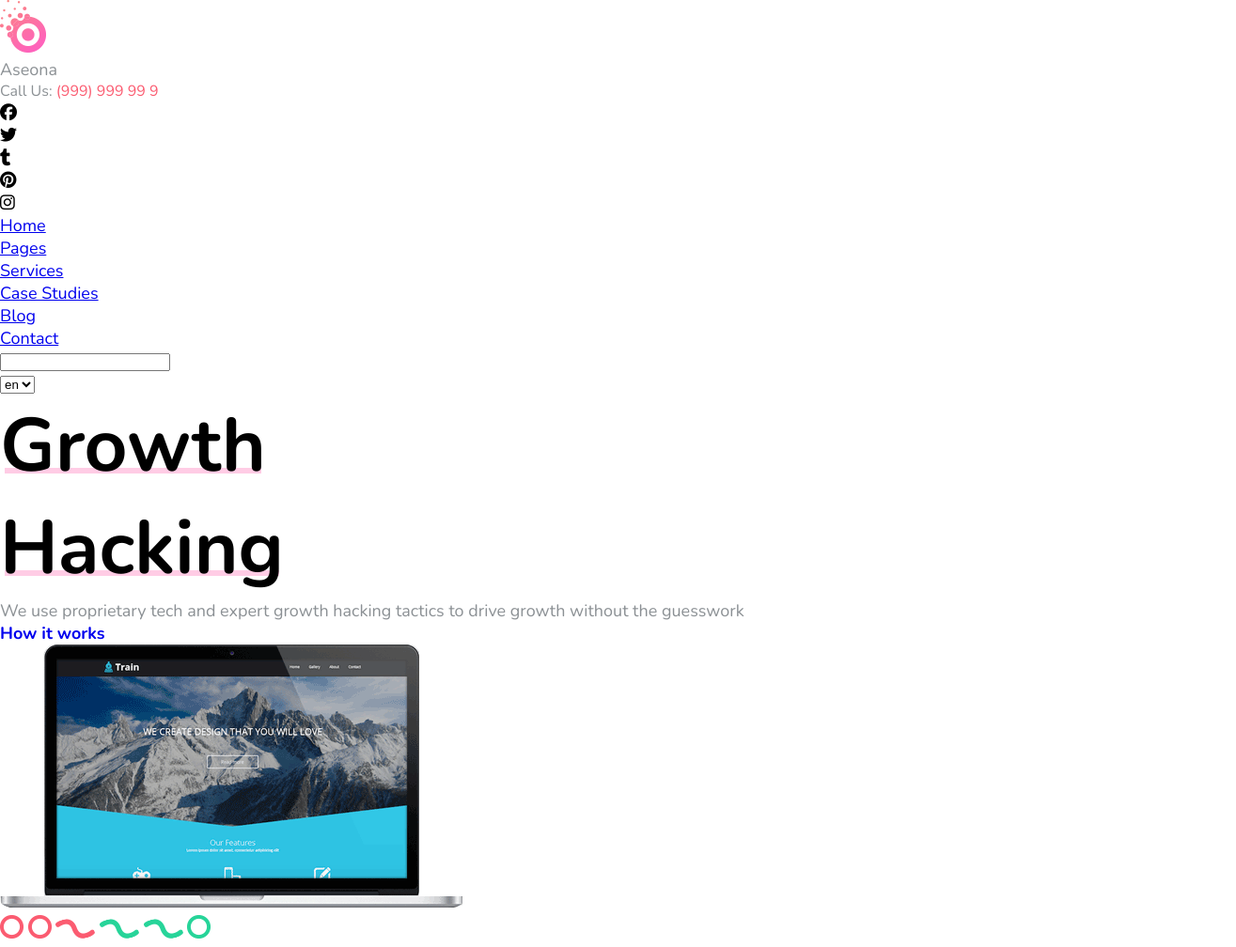
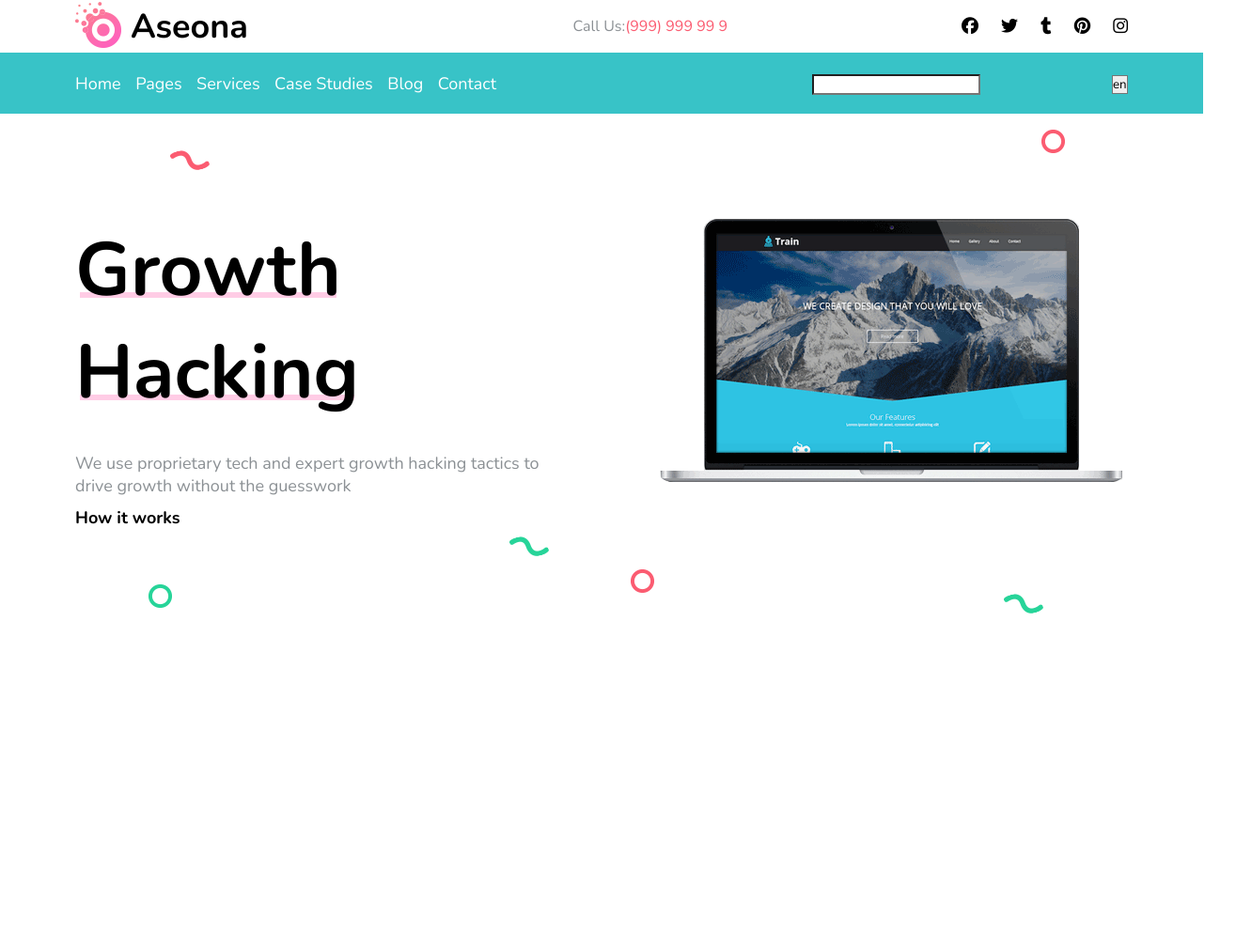
Before and after one commit to arixtty/Aseona-grid-flex-, a plain HTML site: page index.html in a window 1280 px wide. Shown: the top 1008 px of the page at 94% size, 1315 px wide, since content can reach past the window. After the commit the page ends 800 px from the top, so only its background shows below. Drawn offline with nearby package versions, Linux system fonts and the light colour scheme; files that its build step writes are made by us from their sources.

Commit message:
General layout

```diff
--- a/index.html
+++ b/index.html
@@ -16,7 +16,8 @@
 </head>
 
 <body>
-    <header class="header u-grid-width">
+    <div class="container">
+        <header class="header">
 
             <div class="logo">
                 <img src="img/logo.png" alt="logo image" class="logo__img">
@@ -40,9 +41,8 @@
             </div>
         </header>
 
-    <nav class="navigation">
-
-        <div class="u-grid-width">
+        <nav class="navigation container-narrow">
+            <div class="navigation__center">
                 <ul class="navigation__list">
                     <li class="navigation__list-item"><a href="#" class="navigation__list-link">Home</a></li>
                     <li class="navigation__list-item"><a href="#" class="navigation__list-link">Pages</a></li>
@@ -66,13 +66,13 @@
             </div>
         </nav>
 
+
         <main class="main">
 
             <section class="intro">
 
-            <div class="u-grid-width">
+
                     <div class="intro__content">
-
                         <h1 class="heading-primary"><span class="heading-primary--underlined">Growth</span><br><span
                                 class="heading-primary--underlined">Hacking</span></h1>
 
@@ -93,9 +93,9 @@
                     <img src="img/bg-small-image-3.png" alt="decorative image" class="intro__pattern-4">
                     <img src="img/bg-small-image-3.png" alt="decorative image" class="intro__pattern-5">
                     <img src="img/bg-small-image-4.png" alt="decorative image" class="intro__pattern-6">
-            </div>
+
             </section>
-
+            <!--
             <section class="welcome">
                 <div class="row">
 
@@ -103,7 +103,8 @@
                         <h2 class="heading-secondary"><span
                                 class="heading-secondary--underlined">Welcome&nbsp;to&nbsp;Aseona</span><br><span
                                 class="heading-secondary--underlined">Digital&nbsp;Marketing</span></h2>
-                    <p class="welcome__text">Having worked with hundreds of companies from small businesses to Fortune
+                        <p class="welcome__text">Having worked with hundreds of companies from small businesses to
+                            Fortune
                             1000’s,
                             we understand your pain points. We also understand we aren’t the right agency for every
                             business. We
@@ -113,15 +114,18 @@
                         <div class="welcome__features">
                             <div class="welcome__feature">
                                 <h3 class="heading-tertiary">Clean Designs</h3>
-                            <p class="welcome__feature-text">Lorem, ipsum dolor sit amet consectetur adipisicing elit.
-                                Repudiandae, cupiditate deserunt. Earum asperiores in aliquam eos culpa quidem ipsa rem.
+                                <p class="welcome__feature-text">Lorem, ipsum dolor sit amet consectetur adipisicing
+                                    elit.
+                                    Repudiandae, cupiditate deserunt. Earum asperiores in aliquam eos culpa quidem ipsa
+                                    rem.
                                 </p>
                             </div>
 
                             <div class="welcome__feature">
                                 <h3 class="heading-tertiary">Amazing Features</h3>
                                 <p class="welcome__feature-text">
-                                Excepteur sint occaecat cupidatat non proident sunt in culpa qui officia deserunt mollit
+                                    Excepteur sint occaecat cupidatat non proident sunt in culpa qui officia deserunt
+                                    mollit
                                     anim id
                                     est
                                     laborum.
@@ -147,7 +151,8 @@
                             </div>
 
                             <div class="badge welcome__badge welcome__badge--3">
-                            <div class="badge-info"><span class="badge-digit">40+</span><span class="badge-text">Awards
+                                <div class="badge-info"><span class="badge-digit">40+</span><span
+                                        class="badge-text">Awards
                                         Win</span>
                                 </div>
                             </div>
@@ -197,7 +202,8 @@
                         <div class="card-1 services__card">
                             <div class="services__badge">Splash</div>
                             <h3 class="heading-tertiary">SEO Services</h3>
-                        <p class="services__text">Lorem ipsum dolor sit amet consectetur adipisicing elit. Ea distinctio
+                            <p class="services__text">Lorem ipsum dolor sit amet consectetur adipisicing elit. Ea
+                                distinctio
                                 illum
                                 ullam. Consequatur.</p>
                         </div>
@@ -207,7 +213,8 @@
                         <div class="card-1 services__card">
                             <div class="services__badge">Splash</div>
                             <h3 class="heading-tertiary">Social Media</h3>
-                        <p class="services__text">Lorem ipsum dolor sit amet consectetur, adipisicing elit. Ipsam aut
+                            <p class="services__text">Lorem ipsum dolor sit amet consectetur, adipisicing elit. Ipsam
+                                aut
                                 laboriosam, quaerat harum dolores aliquam a.</p>
                         </div>
                     </div>
@@ -239,7 +246,8 @@
                         <div class="card-1 services__card">
                             <div class="services__badge">Splash</div>
                             <h3 class="heading-tertiary">Email Marketing</h3>
-                        <p class="services__text">Lorem, ipsum dolor sit amet consectetur adipisicing elit. Deserunt.
+                            <p class="services__text">Lorem, ipsum dolor sit amet consectetur adipisicing elit.
+                                Deserunt.
                             </p>
                         </div>
                     </div>
@@ -391,7 +399,8 @@
                             <div class="reviews__story--caption">John Miller<span>CEO</span></div>
 
                             <p class="reviews__story--text">
-                            &ldquo;Lorem ipsum dolor sit amet consectetur adipisicing elit. Eveniet dignissimos eaque
+                                &ldquo;Lorem ipsum dolor sit amet consectetur adipisicing elit. Eveniet dignissimos
+                                eaque
                                 vitae
                                 et, iste aperiam dolor, nulla laudantium, est sunt incidunt.&rdquo;
                             </p>
@@ -407,7 +416,8 @@
                             <div class="reviews__story--caption">Mary Smith<span>Manager</span></div>
 
                             <p class="reviews__story--text">
-                            &ldquo;Lorem, ipsum dolor sit amet consectetur adipisicing elit. Fuga illum impedit totam
+                                &ldquo;Lorem, ipsum dolor sit amet consectetur adipisicing elit. Fuga illum impedit
+                                totam
                                 aperiam neque
                                 at aspernatur, molestias incidunt expedita.&rdquo;
                             </p>
@@ -424,7 +434,8 @@
                             <p class="reviews__story--text">
                                 &ldquo;Lorem ipsum dolor sit, amet consectetur adipisicing elit. Eos, sequi. Aipisicing
                                 elit.
-                            Cumque natus, laudantium iste dolor quas illo qui iusto, esse, cupiditate saepe ex.&rdquo;
+                                Cumque natus, laudantium iste dolor quas illo qui iusto, esse, cupiditate saepe
+                                ex.&rdquo;
                             </p>
                         </div>
                     </div>
@@ -440,7 +451,8 @@
                         <input type="email" placeholder="Email:*">
                         <input type="tel" placeholder="Phone*">
                         <select name="service" id="service">
-                        <option value="placeholder" disabled selected hidden>What kind of serveice do you want?</option>
+                            <option value="placeholder" disabled selected hidden>What kind of serveice do you want?
+                            </option>
                             <option value="seo">SEO Optimization</option>
                             <option value="webdev">Web Development</option>
                         </select>
@@ -513,8 +525,10 @@
                     </form>
                 </div>
             </section>
+        -->
         </main>
 
+        <!--
         <footer class="footer">
             <div class="footer__info">
                 <div class="row">
@@ -525,7 +539,8 @@
                         </div>
 
                         <div class="contacts-phone"><span class="contacts-phone__number">(999) 999 99 9</span></div>
-                    <address class="footer__address">arkady.kuznetsov@example.ii</br>38 Nice Street, Good Sate</address>
+                        <address class="footer__address">arkady.kuznetsov@example.ii</br>38 Nice Street, Good Sate
+                        </address>
 
                         <ul class="contacts-social">
                             <li class="contacts-social__btn"><a href="#"><i class="fab fa-facebook"></i></a></li>
@@ -557,9 +572,12 @@
                                     <ul class="footer__list">
                                         <li class="footer__link"><a class="footer__link" href="#">SEO Services</a></li>
                                         <li class="footer__link"><a class="footer__link" href="#">Social Media</a></li>
-                        <li class="footer__link"><a class="footer__link" href="#">SEO Case Studies</a></li>
-                        <li class="footer__link"><a class="footer__link" href="#">PPC Case Studies</a></li>
-                        <li class="footer__link"><a class="footer__link" href="#">Social Media Case Studies</a></li>
+                                        <li class="footer__link"><a class="footer__link" href="#">SEO Case Studies</a>
+                                        </li>
+                                        <li class="footer__link"><a class="footer__link" href="#">PPC Case Studies</a>
+                                        </li>
+                                        <li class="footer__link"><a class="footer__link" href="#">Social Media Case
+                                                Studies</a></li>
                                     </ul>
                             </div>
 
@@ -568,12 +586,17 @@
                                     Latest Twitter
                                 </h3>
 
-                    <p class="footer__tweet"><span class="footer__tweet--author">@Whatever</span> Lorem ipsum dolor sit
+                                <p class="footer__tweet"><span class="footer__tweet--author">@Whatever</span> Lorem
+                                    ipsum
+                                    dolor sit
                                     amet
                                     consectetur adipisicing elit. Quia, porro?</p>
-                    <p class="footer__tweet"><span class="footer__tweet--author">@Whichever</span> Lorem ipsum, dolor
+                                <p class="footer__tweet"><span class="footer__tweet--author">@Whichever</span> Lorem
+                                    ipsum,
+                                    dolor
                                     sit
-                        amet consectetur adipisicing elit. Ipsa provident similique quibusdam pariatur inventore
+                                    amet consectetur adipisicing elit. Ipsa provident similique quibusdam pariatur
+                                    inventore
                                     eligendi?
                                 </p>
 
@@ -587,14 +610,17 @@
                     <li class="footer__link footer__byline-link"><a class="footer__link" href="#">Contacts</a></li>
                     <li class="footer__link footer__byline-link"><a class="footer__link" href="#">Terms of use</a></li>
                     <li class="footer__link footer__byline-link"><a class="footer__link" href="#">Privacy</a></li>
-                <li class="footer__link footer__byline-link"><a class="footer__link" href="#">Environmental Policy</a></li>
+                    <li class="footer__link footer__byline-link"><a class="footer__link" href="#">Environmental
+                            Policy</a>
+                    </li>
                 </ul>
             </div>
 
-    </footer>
+        </footer> -->
+    </div>
 
-    <script src="https://code.jquery.com/jquery-3.4.1.min.js"
-        integrity="sha256-CSXorXvZcTkaix6Yvo6HppcZGetbYMGWSFlBw8HfCJo=" crossorigin="anonymous"></script>
+    <script src="https://code.jquery.com/jquery-3.4.1.slim.min.js"
+        integrity="sha256-pasqAKBDmFT4eHoN2ndd6lN370kFiGUFyTiUHWhU7k8=" crossorigin="anonymous"></script>
 
     <script type="text/javascript" src="plugins/slick/slick.min.js"></script>
 
--- a/sass/base/_grid.scss
+++ b/sass/base/_grid.scss
@@ -0,0 +1,15 @@
+.container {
+  display: grid;
+  grid-template-columns: [full-start] 1fr [center-start] repeat(4, [col-start] minmax(min-content, 28rem) [col-end]) [center-end] 1fr [full-end];
+}
+
+.container-narrow {
+  display: grid;
+  grid-template-columns: 1fr repeat(4, minmax(min-content, 28rem)) 1fr;
+}
+
+.main {
+  grid-column: 1 / -1;
+  display: grid;
+  grid-template-columns: [full-start] 1fr [center-start] repeat(4, [col-start] minmax(min-content, 28rem) [col-end]) [center-end] 1fr [full-end];
+}
--- a/sass/components/_contacts.scss
+++ b/sass/components/_contacts.scss
@@ -2,16 +2,20 @@
     font-size: 1.6rem;
 
     &__cta {
-		display: inline-block;
+
 	}
 
 	&__number {
-		display: inline-block;
+
         color: #fb5c71;
 	}
 }
 
 .contacts-social {
+  list-style: none;
+  display: flex;
+  justify-content: space-between;
+	flex: 0 1 30%;
 
 	&__btn {
 
--- a/sass/components/_logo.scss
+++ b/sass/components/_logo.scss
@@ -17,3 +17,20 @@
 		transform: translateY(-50%);
 	}
 } */
+
+.logo {
+	display: flex;
+	align-items: center;
+	flex: 1 1 auto;
+
+	&__img {
+		margin-right: 1rem;
+		position: relative;
+		top: -.5rem;
+	}
+
+	&__text {
+		font-size: 3.6rem;
+		font-weight: 700;
+		color: #000;}
+}
--- a/sass/layout/_header.scss
+++ b/sass/layout/_header.scss
@@ -1,10 +1,17 @@
 .header {
+  grid-column: center-start / center-end;
+  grid-row: 1 / 2;
+  display: flex;
+  justify-content: space-between;
 
-	&__contacts {
+  &__contacts {
+	display: flex;
+	justify-content: space-between;
+	align-items: center;
+	flex: 1 1 auto;
+  }
 
-	}
-
-	&__contacts-phone {
-
-	}
+  &__contacts-phone {
+	display: flex;
+  }
 }
--- a/sass/layout/_navigation.scss
+++ b/sass/layout/_navigation.scss
@@ -52,3 +52,54 @@
   }
 }
  */
+
+.navigation {
+  grid-column: 1 / -1;
+  grid-row: 2/3;
+
+  padding: 2rem 0;
+  background: #38c3c7;
+
+  &__center {
+    grid-column: 2 / 6;
+    grid-row: 2 / 3;
+    display: flex;
+    justify-content: space-between;
+  }
+
+ &__list {
+    display: flex;
+    align-items: center;
+    justify-content: space-between;
+    list-style: none;
+    flex: 0 1 40%;
+  }
+
+  &__list-link:link,
+  &__list-link:visited {
+    color: #fff;
+    text-decoration: none;
+  }
+
+  &__form {
+    display: flex;
+    justify-content: space-between;
+    flex: 0 1 30%;
+  }
+
+  &__form-search {
+    input {
+      font-family: inherit;
+      outline: none;
+      appearance: none;
+    }
+  }
+
+  &__form-list {
+    select {
+      font-family: inherit;
+      outline: none;
+      appearance: none;
+    }
+  }
+}
--- a/sass/pages/home.scss
+++ b/sass/pages/home.scss
@@ -1,3 +1,73 @@
+.intro {
+  grid-column: center-start / center-end;
+  grid-row: 4 / 5;
+  display: grid;
+  grid-template-columns: repeat(2, minmax(min-content, 1fr));
+  gap: 10%;
+  padding: 10% 0;
+  position: relative;
+
+  &__text {
+    margin-top: 3rem;
+  }
+
+  &__link {
+    display: inline-block;
+    margin-top: 1rem;
+    color: #000;
+
+    &:hover,
+    &:active {
+      color: $color-cyan;
+      cursor: pointer;
+    }
+  }
+
+  &__img {
+    max-width: 100%;
+    display: block;
+    margin: 0 auto;
+  }
+
+  &__pattern {
+    &-1 {
+      position: absolute;
+      right: 6%;
+      top: 3%;
+    }
+
+    &-2 {
+      position: absolute;
+      right: 45%;
+      bottom: 8%;
+    }
+
+    &-3 {
+      position: absolute;
+      left: 9%;
+      top: 7%;
+    }
+
+    &-4 {
+      position: absolute;
+      right: 8%;
+      bottom: 4%;
+    }
+
+    &-5 {
+      position: absolute;
+      right: 55%;
+      bottom: 15%;
+    }
+
+    &-6 {
+      position: absolute;
+      left: 7%;
+      bottom: 5%;
+    }
+  }
+}
+
 /* .intro {
   position: relative;
   background: $color-grey-3;
```
Also changed, not shown: css/style.css (added), 1 other file. Lines whose indentation alone changed are shown as unchanged.
